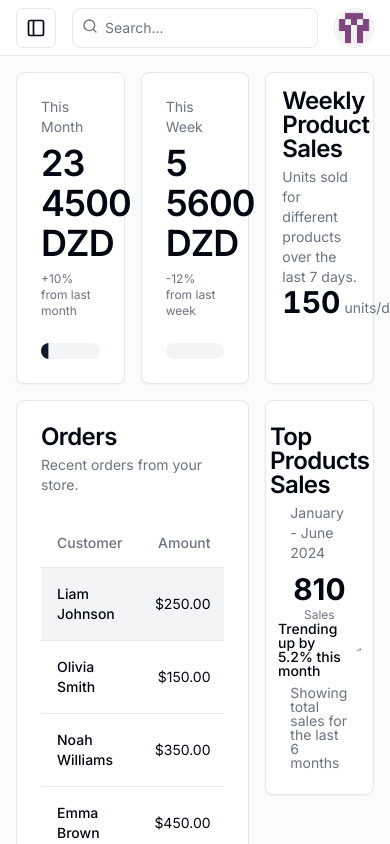
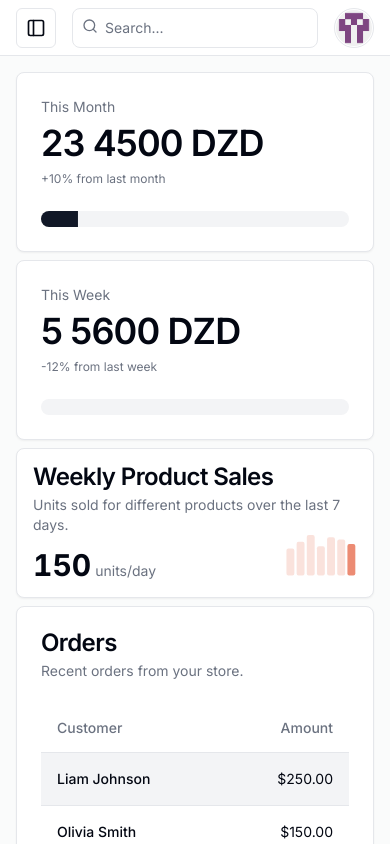
Before and after one commit to Trikooo/ac-platform, a Next.js app: page /admin/dashboard in a window 390 px wide. Shown: the top 844 px of the page. Built offline with nearby package versions, Linux system fonts and the light colour scheme.

Commit message:
responsive dashboard

```diff
--- a/src/app/admin/AdminLayout.tsx
+++ b/src/app/admin/AdminLayout.tsx
@@ -4,27 +4,32 @@ import Header from "@/components/admin/header/Header";
 import SideBarContext, { SideBarContextProvider } from "@/components/admin/sideBar/SideBarContext";
 import { useContext } from "react";
 
-
 export default function AdminLayout({
   children,
 }: Readonly<{
   children: React.ReactNode;
 }>) {
-  const { isExpanded } = useContext(SideBarContext)
+  return (
+    <SideBarContextProvider>
+      <Layout>{children}</Layout>
+    </SideBarContextProvider>
+  );
+}
+
+function Layout({ children }: { children: React.ReactNode }) {
+  const { isExpanded } = useContext(SideBarContext);
 
   return (
-    <SideBarContextProvider>
     <div className="flex-1 min-h-screen w-auto flex-col bg-muted/40">
-        <SideBar/>
+      <SideBar />
       <div
-          className={`flex flex-1 flex-col sm:gap-4 sm:py-4  ${
-            isExpanded ? "sm:pl-14" : "sm:pl-52"
+        className={`flex flex-1 flex-col sm:gap-4 sm:py-4 ${
+          isExpanded ? "sm:pl-52" : "sm:pl-14"
         }`}
       >
         <Header />
         <main className="flex items-start gap-4 p-4">{children}</main>
       </div>
     </div>
-    </SideBarContextProvider>
   );
 }
--- a/src/app/admin/dashboard/page.tsx
+++ b/src/app/admin/dashboard/page.tsx
@@ -23,11 +23,11 @@ const weekProps = {
 export default function Dashboard() {
   return (
     <AdminLayout>
-      <div className="grid grid-cols-3 gap-4 w-full h-full">
-        <InsightCard className="col-span-1" {...monthProps} />
-        <InsightCard className="col-span-1" {...weekProps} />
-        <WeekProduct className="col-span-1" />
-        <RecentOrders className="col-span-2 row-span-2" />
+      <div className="grid grid-cols-1 sm:grid-cols-2 md:grid-cols-3 gap-2 sm:gap-4 w-full h-full">
+        <InsightCard {...monthProps} />
+        <InsightCard {...weekProps} />
+        <WeekProduct className="sm:col-span-2 md:col-span-1" />
+        <RecentOrders className="sm:col-span-2 row-span-2" />
         <TopProducts />
       </div>
     </AdminLayout>
--- a/src/components/admin/dashboard/TopProducts.tsx
+++ b/src/components/admin/dashboard/TopProducts.tsx
@@ -53,15 +53,17 @@ const chartConfig = {
     color: "hsl(var(--chart-5))",
   },
 } satisfies ChartConfig;
+interface TopProductsProps {
+  className?: String
+}
 
-
-export function TopProducts() {
+export function TopProducts({className = ""}: TopProductsProps) {
   const totalSales = React.useMemo(() => {
     return chartData.reduce((acc, curr) => acc + curr.sales, 0);
   }, []);
 
   return (
-    <Card className="flex flex-col">
+    <Card className={`flex flex-col ${className}`}>
       <CardHeader className="items-center pb-0">
         <CardTitle>Top Products Sales</CardTitle>
         <CardDescription>January - June 2024</CardDescription>
--- a/src/components/admin/sideBar/SideBarContext.tsx
+++ b/src/components/admin/sideBar/SideBarContext.tsx
@@ -1,33 +1,35 @@
-// SideBarContext.tsx
-import React, { createContext, useState, ReactNode } from 'react';
+import React, { createContext, useState, useEffect, ReactNode } from 'react';
 
-// Define the shape of the context value
 interface SideBarContextProps {
   isExpanded: boolean;
   toggleSideBar: () => void;
 }
 
-// Default value for the context
 const defaultValue: SideBarContextProps = {
   isExpanded: false,
   toggleSideBar: () => {}
 };
 
-
 const SideBarContext = createContext<SideBarContextProps>(defaultValue);
-
 
 interface SideBarContextProviderProps {
   children: ReactNode;
 }
 
-// Provider component
 export function SideBarContextProvider({ children }: SideBarContextProviderProps) {
-  const [isExpanded, setIsExpanded] = useState(false);
+  const [isExpanded, setIsExpanded] = useState(() => {
+    // Retrieve the initial state from local storage
+    const storedValue = localStorage.getItem('isExpanded');
+    return storedValue ? JSON.parse(storedValue) : false;
+  });
+
+  useEffect(() => {
+    // Store the state in local storage whenever it changes
+    localStorage.setItem('isExpanded', JSON.stringify(isExpanded));
+  }, [isExpanded]);
 
   function toggleSideBar() {
     setIsExpanded(!isExpanded);
-    console.log(isExpanded)
   }
 
   return (
@@ -37,5 +39,4 @@ export function SideBarContextProvider({ children }: SideBarContextProviderProps
   );
 }
 
-// Export the context for use in other components
 export default SideBarContext;
--- a/src/components/admin/sideBar/SideBarLink.tsx
+++ b/src/components/admin/sideBar/SideBarLink.tsx
@@ -39,7 +39,7 @@ const SidebarLink: React.FC<SidebarLinkProps> = ({
               }`}
           >
             <Icon className="w-5 h-5" strokeWidth={1.5} />
-            <span className={`${isExpanded? "": "sr-only"}`}>{label}</span>
+            <span className={`${isExpanded? "": "hidden"} flex items-center leading-none`}>{label}</span>
           </Link>
         </TooltipTrigger>
         <TooltipContent side="right">{label}</TooltipContent>
```
Lines whose indentation alone changed are shown as unchanged.
